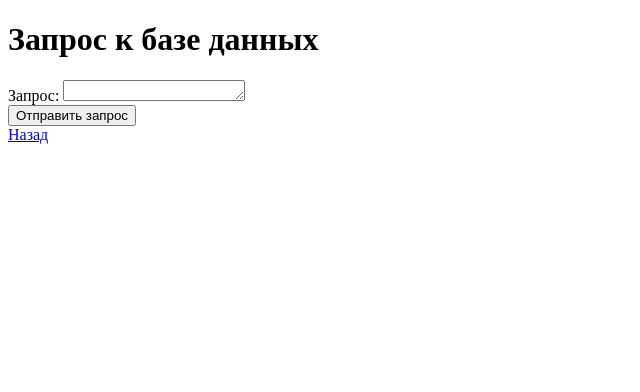
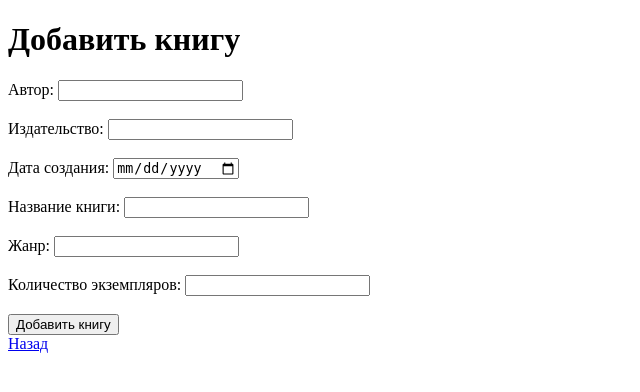
Before and after one commit to AmExAr/library_http, a Flask app: page /add_book in a window 1280 px wide. Shown: the top 392 px of the page, without its empty margins (0-640 px from the left). Run offline with Flask 3, Linux system fonts and the light colour scheme; some libraries are stand-ins or nearby versions.

Commit message:
added add_bool.html

```diff
--- a/main.py
+++ b/main.py
@@ -69,9 +69,10 @@ def add_book():
             cur = conn.cursor()
             cur.callproc('add_book', [author, publisher, creation_date, name_book, genre, all_count])
             column_names = [desc[0] for desc in cur.description]
+            result = cur.statusmessage
             conn.commit()
             cur.close()
-            return redirect(url_for('dashboard'))
+            return render_template('add_book.html', result=result)
     return render_template('add_book.html')
 
 # Маршрут для страницы с формой запроса к базе данных
--- a/templates/add_book.html
+++ b/templates/add_book.html
@@ -1,32 +1,34 @@
 <!DOCTYPE html>
 <html>
 <head>
-    <title>Запрос к базе данных</title>
+    <title>Добавить книгу</title>
 </head>
 <body>
-    <h1>Запрос к базе данных</h1>
+    <h1>Добавить книгу</h1>
     <form method="post">
-        <label for="query">Запрос:</label>
-        <textarea id="query" name="query" rows="1" required></textarea>
-        <br>
-        <input type="submit" value="Отправить запрос">
+        <label for="author">Автор:</label>
+        <input type="text" id="author" name="author" required><br><br>
+
+        <label for="publisher">Издательство:</label>
+        <input type="text" id="publisher" name="publisher" required><br><br>
+
+        <label for="creation_date">Дата создания:</label>
+        <input type="date" id="creation_date" name="creation_date" required><br><br>
+
+        <label for="name_book">Название книги:</label>
+        <input type="text" id="name_book" name="name_book" required><br><br>
+
+        <label for="genre">Жанр:</label>
+        <input type="text" id="genre" name="genre" required><br><br>
+
+        <label for="all_count">Количество экземпляров:</label>
+        <input type="number" id="all_count" name="all_count" required><br><br>
+
+        <input type="submit" value="Добавить книгу">
     </form>
     {% if result %}
-    <h2>Результат запроса:</h2>
-    <table>
-        <tr>
-            {% for column in result[0].keys() %}
-            <th>{{ column }}</th>
-            {% endfor %}
-        </tr>
-        {% for row in result %}
-        <tr>
-            {% for value in row.values() %}
-            <td>{{ value }}</td>
-            {% endfor %}
-        </tr>
-        {% endfor %}
-    </table>
+    <h2>Результат:</h2>
+    <p>{{ result }}</p>
     {% endif %}
     <a href="{{ url_for('dashboard') }}">Назад</a>
 </body>
```
